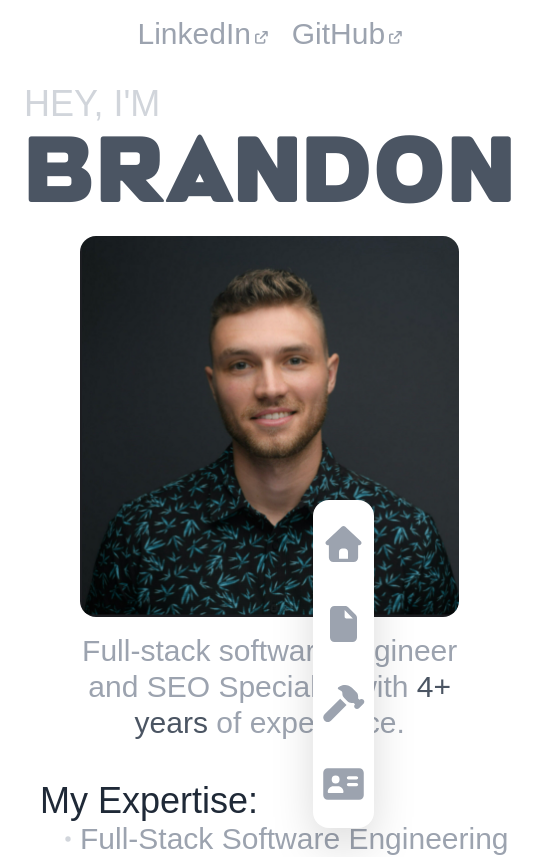
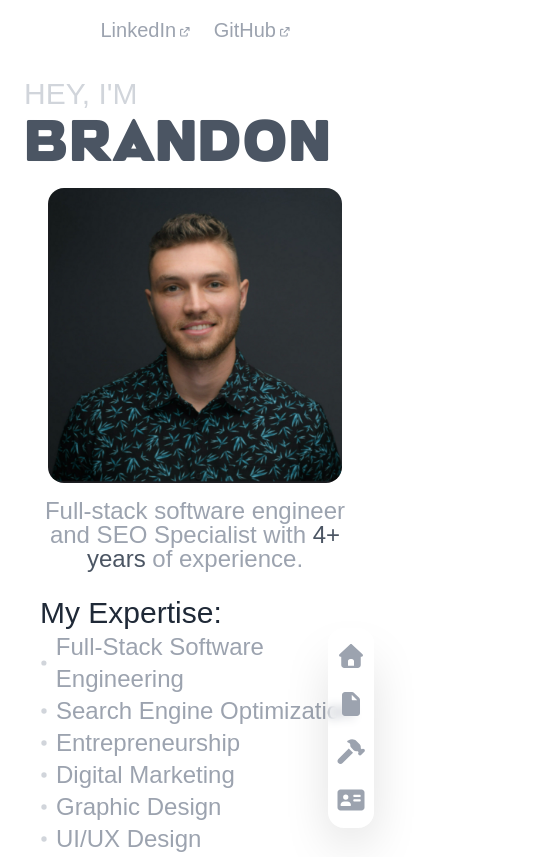
Before and after one commit to brogers111/personal-portfolio, a React (Vite) app: page / in a window 390 px wide. Shown: the top 857 px of the page, 539 px wide, since content can reach past the window. Built offline with nearby package versions, Linux system fonts and the light colour scheme; a web font is replaced by a local one.

Commit message:
Update Resume for mobile

```diff
--- a/src/components/BulletItem.tsx
+++ b/src/components/BulletItem.tsx
@@ -4,7 +4,9 @@ type BulletItemProps = {
 
 export default function BulletItem({ children }: BulletItemProps) {
   return (
-    <li className="flex items-center gap-2">
+    <>
+      {/* Desktop BulletItems */}
+      <li className="hidden md:flex items-center gap-2">
         <svg
           className="w-2 h-2 text-gray-300"
           xmlns="http://www.w3.org/2000/svg"
@@ -17,5 +19,21 @@ export default function BulletItem({ children }: BulletItemProps) {
           {children}
         </p>
       </li>
+
+      {/* Mobile BulletItems */}
+      <li className="md:hidden flex items-center gap-2">
+        <svg
+          className="w-2 h-2 text-gray-300"
+          xmlns="http://www.w3.org/2000/svg"
+          viewBox="0 0 24 24"
+          fill="currentColor"
+        >
+          <circle cx="12" cy="12" r="8" />
+        </svg>
+        <p className="font-dongle text-2xl text-gray-400">
+          {children}
+        </p>
+      </li>
+    </>
   );
 }
--- a/src/components/Contact.tsx
+++ b/src/components/Contact.tsx
@@ -8,7 +8,9 @@ function ContactItem({ label, value, href, isExternal = false }: { label: string
 
   return (
     <>
-      <p className='my-4 font-dongle text-4xl text-gray-800'>
+      {/* Desktop ContactItem */}
+      <div className='hidden md:block w-full'>
+        <p className='mt-4 font-dongle text-4xl text-gray-800'>
           {label}:{" "}
           <a
             href={href}
@@ -21,7 +23,26 @@ function ContactItem({ label, value, href, isExternal = false }: { label: string
             )}
           </a>
         </p>
-      <div className="border-b-2 border-gray-200 w-full"></div>
+        <div className="border-b-2 border-gray-200"></div>
+      </div>
+
+      {/* Mobile ContactItem */}
+      <div className='md:hidden w-full'>
+        <p className='mt-4 font-dongle text-2xl text-gray-800'>
+          {label}{" "}
+          <a
+            href={href}
+            className='text-gray-400 inline-flex items-baseline gap-1'
+            {...linkProps}
+          >
+            {value}
+            {isExternal && (
+              <FontAwesomeIcon className='size-[0.6rem]' icon={faArrowUpRightFromSquare} />
+            )}
+          </a>
+        </p>
+        <div className="border-b-2 border-gray-200"></div>
+      </div>
     </>
   );
 }
@@ -29,24 +50,24 @@ function ContactItem({ label, value, href, isExternal = false }: { label: string
 function Contact() {
   const contacts = [
     {
-      label: "Email",
+      label: "Email:",
       value: "ber64111@gmail.com",
       href: "mailto:ber64111@gmail.com"
     },
     {
-      label: "Phone",
+      label: "Phone:",
       value: "(507) 508-6725",
       href: "tel:+15075086725"
     },
     {
       label: "GitHub",
-      value: "https://github.com/brogers111",
+      value: "",
       href: "https://github.com/brogers111",
       isExternal: true
     },
     {
       label: "LinkedIn",
-      value: "https://www.linkedin.com/in/brandonerogers/",
+      value: "",
       href: "https://www.linkedin.com/in/brandonerogers/",
       isExternal: true
     }
@@ -54,10 +75,10 @@ function Contact() {
 
   return (
     <>
-      <div className='px-4 py-4 md:mx-20 md:my-20'>
+      <div className='px-4 py-4 md:px-20 md:py-20'>
         <p className="font-dongle text-3xl text-gray-300">HERE'S MY</p>
-        <h1 className="font-bluffolk text-8xl whitespace-nowrap text-gray-600">CONTACT</h1>
-        <p className="text-right pr-10 md:text-left md:pl-80 font-dongle text-3xl text-gray-300">INFORMATION</p>
+        <h1 className="font-bluffolk text-6xl md:text-8xl whitespace-nowrap text-gray-600">CONTACT</h1>
+        <p className="text-left pl-40 md:pl-80 font-dongle text-3xl text-gray-300">INFORMATION</p>
       </div>
       <div className='flex flex-col items-center text-center mx-8 md:mx-80'>
         {contacts.map((contact, index) => (
--- a/src/components/Home.tsx
+++ b/src/components/Home.tsx
@@ -9,7 +9,7 @@ function Home() {
     <>
       {/* Desktop Home */}
       <section className="hidden md:flex">
-        <div className="">
+        <div>
           <h1 className="mt-28 ml-60 font-bluffolk text-8xl text-gray-300">HEY, I'M<br/><span className="ml-10 text-gray-600">BRANDON.</span></h1>
           <h2 className="mt-20 ml-24 font-dongle text-4xl text-gray-800">My Expertise:</h2>
           <ul className="list-disc ml-32">
@@ -48,39 +48,39 @@ function Home() {
       </section>
 
     {/* Mobile Home */}
-    <section className='md:hidden'>
+    <section className='md:hidden pb-10'>
       <div className='flex gap-6 py-4 justify-center'>
         <a
           href="https://www.linkedin.com/in/brandonerogers/"
           target="_blank"
           rel='noopener noreferrer'
           aria-label="Visit my LinkedIn profile"
-          className="font-dongle text-3xl text-gray-400 inline-flex items-baseline gap-1"
+          className="font-dongle text-xl text-gray-400 inline-flex items-baseline gap-1"
         >
           LinkedIn
-          <FontAwesomeIcon className='size-[0.8rem]' icon={faArrowUpRightFromSquare} />
+          <FontAwesomeIcon className='size-[0.6rem]' icon={faArrowUpRightFromSquare} />
         </a>
         <a
             href="https://github.com/brogers111"
             target="_blank"
             rel='noopener noreferrer'
             aria-label="Visit my LinkedIn profile"
-            className="font-dongle text-3xl text-gray-400 inline-flex items-baseline gap-1"
+            className="font-dongle text-xl text-gray-400 inline-flex items-baseline gap-1"
           >
             GitHub
-            <FontAwesomeIcon className='size-[0.8rem]' icon={faArrowUpRightFromSquare} />
+            <FontAwesomeIcon className='size-[0.6rem]' icon={faArrowUpRightFromSquare} />
           </a>
       </div>
 
       <div>
-        <h1 className="pt-4 px-6 font-dongle text-4xl text-gray-300">HEY, I'M<br/><span className="font-bluffolk text-8xl text-gray-600">BRANDON</span></h1>
-        <div className='rounded-2xl overflow-hidden mx-20 mt-4'>
+        <h1 className="pt-4 px-6 font-dongle text-3xl text-gray-300">HEY, I'M<br/><span className="font-bluffolk text-6xl text-gray-600">BRANDON</span></h1>
+        <div className='rounded-2xl overflow-hidden mx-12 mt-4'>
           <img src={headshot} alt="Brandon Rogers headshot" />
         </div>
-        <p className="px-20 py-4 font-dongle text-center text-3xl text-gray-400">Full-stack software engineer and SEO Specialist with <span className="text-gray-600">4+ years</span> of experience.</p>
+        <p className="px-10 py-4 font-dongle text-center text-2xl text-gray-400 leading-none">Full-stack software engineer and SEO Specialist with <span className="text-gray-600">4+ years</span> of experience.</p>
 
-        <h2 className="pt-6 pl-10 font-dongle text-4xl text-gray-800">My Expertise:</h2>
-        <ul className="list-disc pl-16">
+        <h2 className="pt-2 pl-10 font-dongle text-3xl text-gray-800">My Expertise:</h2>
+        <ul className="list-disc pl-10">
           <BulletItem>Full-Stack Software Engineering</BulletItem>
           <BulletItem>Search Engine Optimization</BulletItem>
           <BulletItem>Entrepreneurship</BulletItem>
--- a/src/components/Nav.tsx
+++ b/src/components/Nav.tsx
@@ -44,31 +44,31 @@ function Nav() {
       </nav>
 
       {/* Mobile Floating Nav */}
-      <nav className="md:hidden fixed bottom-4 right-4 z-50 bg-white backdrop-blur-md rounded-2xl shadow-2xl flex flex-col gap-10 px-2 py-6">
+      <nav className="md:hidden fixed bottom-4 right-4 z-50 bg-white/20 backdrop-blur-sm rounded-2xl shadow-2xl flex flex-col gap-4 px-2 py-3">
         <Link
           to="/"
-          className="text-gray-400 text-4xl"
+          className="text-gray-400 text-2xl"
           title="Home"
         >
           <FontAwesomeIcon icon={faHouse} />
         </Link>
         <Link
           to="/resume"
-          className="text-gray-400 text-4xl"
+          className="text-gray-400 text-2xl"
           title="Resume"
         >
           <FontAwesomeIcon icon={faFile} />
         </Link>
         <Link
           to="/technical-projects"
-          className="text-gray-400 text-4xl"
+          className="text-gray-400 text-2xl"
           title="Technical Projects"
         >
           <FontAwesomeIcon icon={faHammer} />
         </Link>
         <Link
           to="/contact"
-          className="text-gray-400 text-4xl"
+          className="text-gray-400 text-2xl"
           title="Contact"
         >
           <FontAwesomeIcon icon={faAddressCard} />
--- a/src/components/Projects.tsx
+++ b/src/components/Projects.tsx
@@ -21,7 +21,7 @@ import spotsThree from '../assets/project-photos/spots-3.png'
 
 function SkillPill({ name }: { name: string }) {
   return (
-    <p className="font-dongle text-gray-400 text-2xl bg-gray-100 rounded-3xl inline px-4 hover:bg-gray-200">
+    <p className="font-dongle text-gray-400 text-2xl bg-gray-200 md:bg-gray-100 rounded-3xl inline px-4 hover:bg-gray-200">
       {name}
     </p>
   )
@@ -50,7 +50,7 @@ function ProjectCard({
   const [hoveredIndex, setHoveredIndex] = useState<number | null>(null);
 
   return (
-    <div className="mt-4 p-4 border-2 border-gray-100 rounded-2xl">
+    <div className="mt-10 md:mt-4 p-4 border-2 bg-gray-100 rounded-2xl">
       <p className="pb-2 font-dongle text-4xl text-gray-600 leading-none">{title}</p>
 
       <div className="flex justify-center mb-4 flex-wrap">
@@ -67,7 +67,7 @@ function ProjectCard({
         ))}
       </div>
 
-      <div className="relative w-full h-[24vw] mx-auto">
+      <div className="relative w-full h-[45vw] md:h-[24vw] mx-auto">
         {images.map(({ src, alt, style, zIndex }, i) => {
           const isHovered = hoveredIndex === i
           return (
@@ -198,7 +198,6 @@ function Projects() {
     {
       title: "SPOTS Application",
       links: [
-        { label: "Website", url: "https://brogers111.github.io/se_project_spots/" },
         { label: "Demo", url: "https://drive.google.com/file/d/1-oEg8NBMb1xg5lhtA5YEGWZHWFxISQF6/view?usp=sharing" },
         { label: "GitHub", url: "https://github.com/brogers111/se_project_spots" },
         { label: "Figma", url: "https://www.figma.com/design/1qCS9RkiKiVquBhpOJqjZ0/Sprint-5-Project--Spots?node-id=0-1&p=f&t=AuGsRO0xBtxR5OTR-0" }
@@ -220,41 +219,13 @@ function Projects() {
   return (
     <>
       {/* Desktop Projects */}
-      <div className="hidden md:visible px-20 py-20">
+      <div className="px-4 py-4 md:px-20 md:py-20">
         <div>
           <p className="font-dongle text-3xl text-gray-300">REVIEW MY TECHNICAL</p>
-          <h1 className="font-bluffolk text-8xl whitespace-nowrap text-gray-600">PROJECTS</h1>
+          <h1 className="font-bluffolk text-6xl md:text-8xl whitespace-nowrap text-gray-600">PROJECTS</h1>
         </div>
 
-        <p className="font-dongle text-3xl text-gray-300 pt-10">OVERALL SKILLS:</p>
-
-        <p className="font-dongle text-2xl text-gray-400">TECHNICAL:</p>
-        <div className="flex flex-wrap gap-2">
-          {technicalSkills.map(skill => <SkillPill key={skill} name={skill} />)}
-        </div>
-
-        <p className="font-dongle text-2xl text-gray-400 pt-4">WORKPLACE:</p>
-        <div className="flex flex-wrap gap-2">
-          {workplaceSkills.map(skill => <SkillPill key={skill} name={skill} />)}
-        </div>
-
-        <div className="border-b-2 border-gray-200 pt-10"></div>
-
-        <div className="grid grid-cols-1 lg:grid-cols-2 gap-4">
-          {projects.map((project, i) => (
-            <ProjectCard key={i} {...project} />
-          ))}
-        </div>
-      </div>
-
-      {/* Mobile Projects */}
-      <div className='md:hidden px-4 py-4'>
-        <div>
-          <p className="font-dongle text-3xl text-gray-300">REVIEW MY TECHNICAL</p>
-          <h1 className="font-bluffolk text-8xl whitespace-nowrap text-gray-600">PROJECTS</h1>
-        </div>
-
-        <p className="font-dongle text-3xl text-gray-300 pt-10">OVERALL SKILLS:</p>
+        <p className="font-dongle text-3xl text-gray-300 pt-10">SKILLS:</p>
 
         <p className="font-dongle text-2xl text-gray-400">TECHNICAL:</p>
         <div className="flex flex-wrap gap-2">
--- a/src/components/Resume.tsx
+++ b/src/components/Resume.tsx
@@ -16,18 +16,18 @@ import asijLogo from '../assets/logos/asij-logo.png'
 const SectionHeading = ({ subtitle, title }: { subtitle: string; title: string }) => (
   <>
     <p className="font-dongle text-3xl text-gray-300">{subtitle}</p>
-    <h1 className="font-bluffolk text-8xl whitespace-nowrap text-gray-600">{title}</h1>
+    <h1 className="font-bluffolk text-6xl md:text-8xl whitespace-nowrap text-gray-600 pb-4 md:pb-0">{title}</h1>
   </>
 );
 
 const ResumeItem = ({ logo, logoAlt, location, title, duration, dates, bullets }: { logo: string; logoAlt: string; location: string; title: string; duration: string; dates: string; bullets: string[] }) => (
-  <div className='flex justify-between pt-10'>
+  <div className='md:flex justify-between pt-10'>
     <div>
-      <img src={logo} alt={logoAlt} className='h-6' />
+      <img src={logo} alt={logoAlt} className='h-10 md:h-6' />
       <p className='pt-2 font-dongle text-xl text-gray-400'>{location}</p>
       <p className='font-dongle text-4xl text-gray-700'>
         {title}
-        <span className='pl-2 text-2xl text-gray-400'>({duration})</span>
+        {duration && <span className='pl-2 text-2xl text-gray-400'>({duration})</span>}
       </p>
       <p className='font-dongle text-2xl text-gray-400'>{dates}</p>
     </div>
@@ -35,7 +35,7 @@ const ResumeItem = ({ logo, logoAlt, location, title, duration, dates, bullets }
       {bullets.map((bullet, i) => (
         <p
           key={i}
-          className={`font-dongle text-2xl text-gray-400 leading-none max-w-[600px] ${i !== bullets.length - 1 ? 'border-b border-gray-200' : ''}`}
+          className={`font-dongle px-2 py-2 md:py-0 md:px-0 text-2xl text-gray-400 leading-none max-w-[600px] ${i !== bullets.length - 1 ? 'border-b border-gray-200' : ''}`}
         >
           {bullet}
         </p>
@@ -53,8 +53,8 @@ const experience = [
     logoAlt: "Amsive logo",
     location: "New York, NY, USA (Remote)",
     title: "SEO Specialist",
-    duration: "2 yrs 8 mos",
-    dates: "January, 2023 - Present",
+    duration: "3 yrs 7 mos",
+    dates: "February, 2022 - Present",
     bullets: [
       "Developed and executed 30+ effective search and local SEO campaigns, increasing organic traffic by 70% and conversions by 107% for clients in finance, senior living, healthcare, and self-storage industries within 12 months.",
       "Utilized advanced SEO tools (Ahrefs, SEMrush, Screaming Frog, GSC, GTM, GA4, Ryte, BrightLocal, STAT) to conduct keyword research, track valued KPI’s, and deliver monthly reports to clients.",
@@ -168,7 +168,9 @@ const education = [
 
 export default function Resume() {
   return (
-    <div className='px-20 py-20'>
+    <>
+      {/* Desktop Resume */}
+      <div className='hidden md:block px-20 py-20'>
         <div className="flex justify-between">
           <div>
             <SectionHeading subtitle="REVIEW MY CAREER" title="EXPERIENCE" />
@@ -204,5 +206,40 @@ export default function Resume() {
           </div>
         ))}
       </div>
+
+      {/* Mobile Resume */}
+      <div className='md:hidden px-4 py-4'>
+        <SectionHeading subtitle="REVIEW MY" title="CAREER" />
+        <div className='text-right'>
+          <a href="https://www.linkedin.com/in/brandonerogers/" target="_blank" rel='noopener noreferrer' className="font-dongle text-2xl text-gray-600 cursor-pointer-custom inline-flex items-baseline gap-1">
+            LinkedIn <FontAwesomeIcon className='size-[0.6rem]' icon={faArrowUpRightFromSquare} />
+          </a>
+          <a href="https://github.com/brogers111" target="_blank" rel='noopener noreferrer' className="pl-4 font-dongle text-2xl text-gray-600 cursor-pointer-custom inline-flex items-baseline gap-1">
+            GitHub <FontAwesomeIcon className='size-[0.6rem]' icon={faArrowUpRightFromSquare} />
+          </a>
+          <p className="font-dongle text-left text-2xl leading-none text-gray-400 pt-4">
+            Full-stack developer and SEO Specialist with 5 years of experience, a bachelor’s degree in marketing, a successful bootstrapped business exit, and currently pursuing a second degree in mechanical engineering.
+          </p>
+        </div>
+
+        {experience.map((job, i) => (
+          <div key={i}>
+            <ResumeItem {...job} />
+            {i !== experience.length - 1 && <Divider />}
+          </div>
+        ))}
+
+        <div className="pt-20">
+          <SectionHeading subtitle="REVIEW MY" title="EDUCATION" />
+        </div>
+
+        {education.map((school, i) => (
+          <div key={i}>
+            <ResumeItem {...school} />
+            {i !== education.length - 1 && <Divider />}
+          </div>
+        ))}
+      </div>
+    </>
   );
 }
```
Lines whose indentation alone changed are shown as unchanged.
